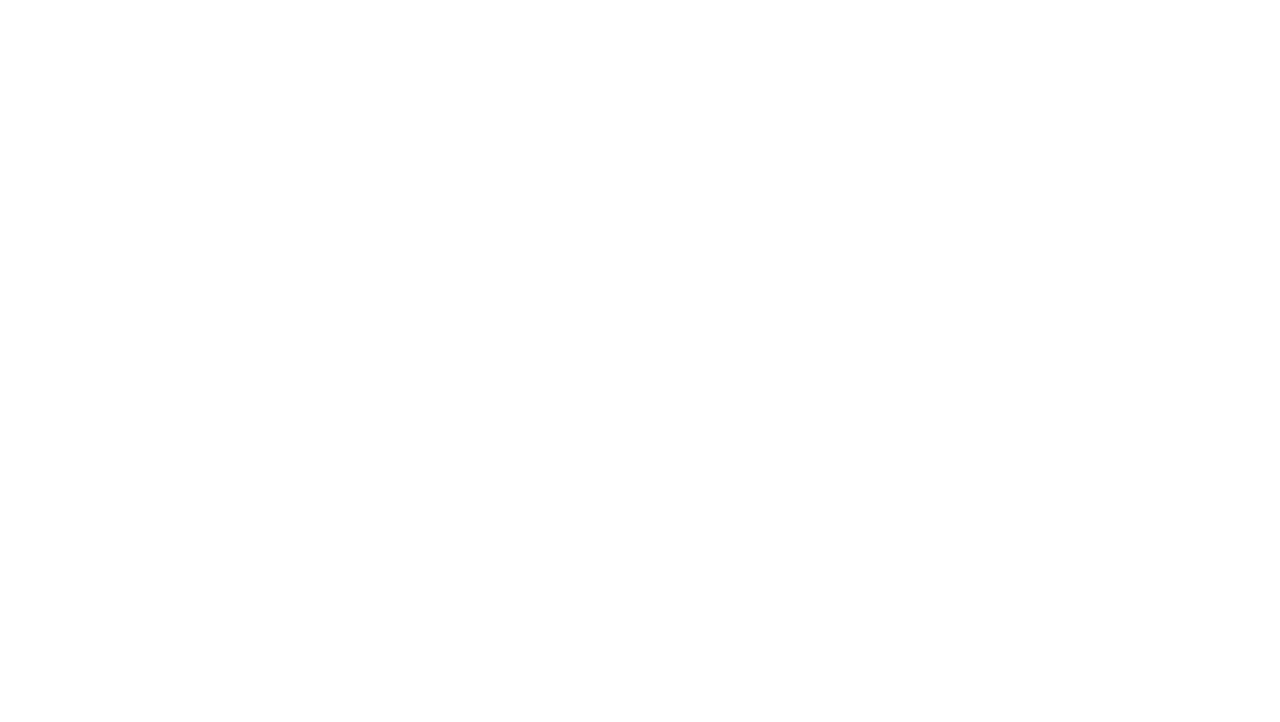
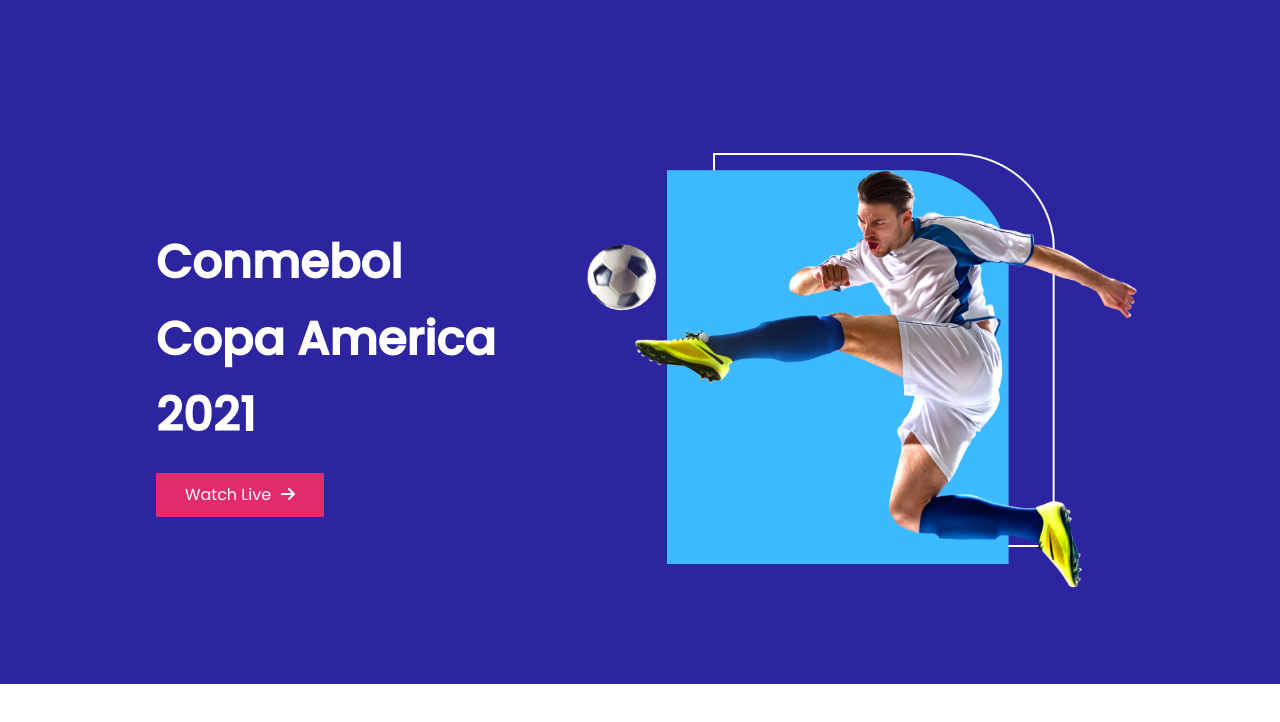
Before and after one commit to shakibarnab31/responsive-football, a plain HTML site: page index.html in a window 1280 px wide. Drawn offline with Linux system fonts and the light colour scheme.

Commit message:
header done

```diff
--- a/index.html
+++ b/index.html
@@ -6,10 +6,33 @@
     <meta http-equiv="X-UA-Compatible" content="IE=edge">
     <meta name="viewport" content="width=device-width, initial-scale=1.0">
     <title>Responsive Football Website</title>
+    <!-- Fontawesome -->
+    <script src="https://kit.fontawesome.com/9ea95f9865.js" crossorigin="anonymous"></script>
+    <!-- stylesheet -->
     <link rel="stylesheet" href="styles/style.css">
 </head>
 
 <body>
+    <header>
+        <section class="web-container">
+            <div class="web-info">
+                <div class="web-title">
+                    <h1>Conmebol</h1>
+                    <h1>Copa America</h1>
+                    <h1>2021</h1>
+                </div>
+                <div class="live-link">
+                    <a href="">Watch Live</a> <span> <i class="fas fa-arrow-right"></i></span>
+
+
+                </div>
+            </div>
+
+            <div class="web-banner"><img src="images/banner.png" alt="">
+            </div>
+        </section>
+
+    </header>
 
 </body>
 
--- a/styles/style.css
+++ b/styles/style.css
@@ -0,0 +1,56 @@
+@import url('https://fonts.googleapis.com/css2?family=Poppins:wght@400;500&display=swap');
+/* common styles */
+
+header{
+    font-family: 'Poppins', sans-serif;
+    background-color: #2D25A0;
+}
+body{
+    margin: 0;
+}
+
+/*--------------------
+    Header Styles
+    ------------------*/
+
+
+.web-container{
+    display: grid;
+    grid-template-columns: repeat(2,1fr);
+    margin-left: 156px;
+    margin-right: 141px;
+    padding-top: 153px;
+    padding-bottom: 86px;
+
+}
+.web-title {
+
+    font-size: 31px;
+    line-height: 38px;
+    color:white;
+    margin-top:90px;
+
+}
+.live-link{
+    display:flex;
+    justify-content: center;
+    align-items: center;
+    background-color: #E02C6D;
+    height: 44px;
+    width: 168px;
+    color: white;
+
+
+}
+.live-link a{
+    padding-right: 10px;
+    text-decoration: none;
+    color: white;
+}
+.web-banner{
+    /* margin-top: 153px; */
+}
+.web-banner img{
+    width: 556px;
+    height: 438px;
+}
```
